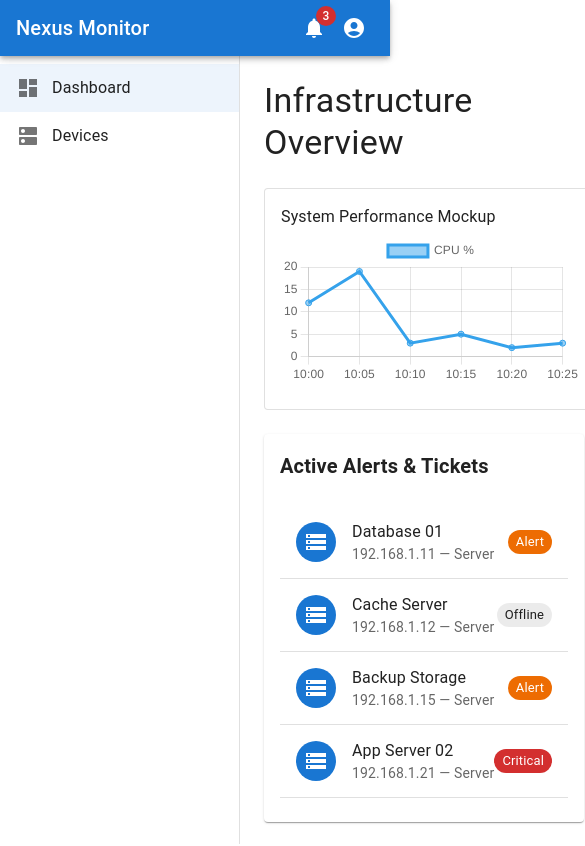
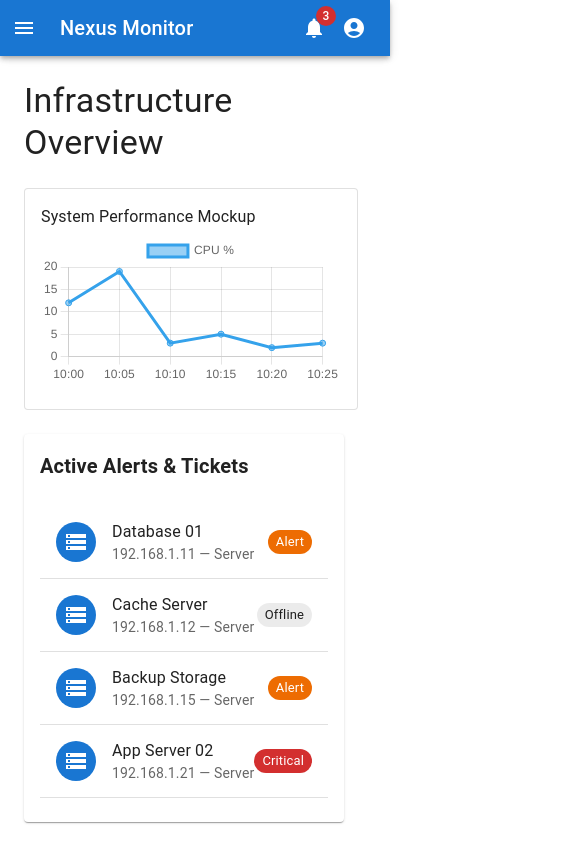
Before and after one commit to biscuitdelicious/Nexus, a React (Vite) app: page / in a window 390 px wide. Shown: the top 846 px of the page, 585 px wide, since content can reach past the window. Built offline with nearby package versions, Linux system fonts and the light colour scheme.

Commit message:
Implement responsive drawer in Layout component

```diff
--- a/src/components/Layout.jsx
+++ b/src/components/Layout.jsx
@@ -1,21 +1,73 @@
-import React from 'react';
+import React, { useState } from 'react';
 import { Box, AppBar, Toolbar, Typography, CssBaseline, Drawer, List, ListItem, ListItemButton, ListItemIcon, ListItemText, IconButton, Badge } from '@mui/material';
 import DashboardIcon from '@mui/icons-material/Dashboard';
 import DnsIcon from '@mui/icons-material/Dns';
 import NotificationsIcon from '@mui/icons-material/Notifications';
 import AccountCircle from '@mui/icons-material/AccountCircle';
+import MenuIcon from '@mui/icons-material/Menu';
 
 const drawerWidth = 240;
 
 const Layout = ({ children, activePage, setActivePage }) => {
+  const [mobileOpen, setMobileOpen] = useState(false);
+
+  const handleDrawerToggle = () => {
+    setMobileOpen(!mobileOpen);
+  };
+
+  const handleNavClick = (page) => {
+    setActivePage(page);
+    setMobileOpen(false);
+  };
+
+  const drawerContent = (
+    <Box>
+      <Toolbar />
+      <List>
+        <ListItem disablePadding>
+          <ListItemButton
+            selected={activePage === 'Dashboard'}
+            onClick={() => handleNavClick('Dashboard')}
+          >
+            <ListItemIcon><DashboardIcon /></ListItemIcon>
+            <ListItemText primary="Dashboard" />
+          </ListItemButton>
+        </ListItem>
+        <ListItem disablePadding>
+          <ListItemButton
+            selected={activePage === 'Devices'}
+            onClick={() => handleNavClick('Devices')}
+          >
+            <ListItemIcon><DnsIcon /></ListItemIcon>
+            <ListItemText primary="Devices" />
+          </ListItemButton>
+        </ListItem>
+      </List>
+    </Box>
+  );
+
   return (
     <Box sx={{ display: 'flex', minHeight: '100vh' }}>
       <CssBaseline />
-      <AppBar position="fixed" sx={{ zIndex: (theme) => theme.zIndex.drawer + 1 }}>
+
+      <AppBar
+        position="fixed"
+        sx={{ zIndex: (theme) => theme.zIndex.drawer + 1 }}
+      >
         <Toolbar sx={{ display: 'flex', justifyContent: 'space-between' }}>
+          <Box sx={{ display: 'flex', alignItems: 'center' }}>
+            <IconButton
+              color="inherit"
+              edge="start"
+              onClick={handleDrawerToggle}
+              sx={{ mr: 2, display: { sm: 'none' } }}
+            >
+              <MenuIcon />
+            </IconButton>
             <Typography variant="h6" noWrap component="div">
               Nexus Monitor
             </Typography>
+          </Box>
           <Box>
             <IconButton color="inherit">
               <Badge badgeContent={3} color="error">
@@ -28,39 +80,42 @@ const Layout = ({ children, activePage, setActivePage }) => {
           </Box>
         </Toolbar>
       </AppBar>
+
+      <Box
+        component="nav"
+        sx={{ width: { sm: drawerWidth }, flexShrink: { sm: 0 } }}
+      >
+        <Drawer
+          variant="temporary"
+          open={mobileOpen}
+          onClose={handleDrawerToggle}
+          ModalProps={{
+            keepMounted: true,
+          }}
+          sx={{
+            display: { xs: 'block', sm: 'none' },
+            '& .MuiDrawer-paper': { boxSizing: 'border-box', width: drawerWidth },
+          }}
+        >
+          {drawerContent}
+        </Drawer>
+
         <Drawer
           variant="permanent"
           sx={{
-          width: drawerWidth,
-          flexShrink: 0,
-          [`& .MuiDrawer-paper`]: { width: drawerWidth, boxSizing: 'border-box' },
+            display: { xs: 'none', sm: 'block' },
+            '& .MuiDrawer-paper': { boxSizing: 'border-box', width: drawerWidth },
           }}
+          open
         >
-        <Toolbar />
-        <Box sx={{ overflow: 'auto' }}>
-          <List>
-            <ListItem disablePadding>
-              <ListItemButton
-                selected={activePage === 'Dashboard'}
-                onClick={() => setActivePage('Dashboard')}
+          {drawerContent}
+        </Drawer>
+      </Box>
+
+      <Box
+        component="main"
+        sx={{ flexGrow: 1, p: 3, width: { sm: `calc(100% - ${drawerWidth}px)` } }}
       >
-                <ListItemIcon><DashboardIcon /></ListItemIcon>
-                <ListItemText primary="Dashboard" />
-              </ListItemButton>
-            </ListItem>
-            <ListItem disablePadding>
-              <ListItemButton
-                selected={activePage === 'Devices'}
-                onClick={() => setActivePage('Devices')}
-              >
-                <ListItemIcon><DnsIcon /></ListItemIcon>
-                <ListItemText primary="Devices" />
-              </ListItemButton>
-            </ListItem>
-          </List>
-        </Box>
-      </Drawer>
-      <Box component="main" sx={{ flexGrow: 1, p: 3, bgcolor: 'background.default' }}>
         <Toolbar />
         {children}
       </Box>
```
Lines whose indentation alone changed are shown as unchanged.
